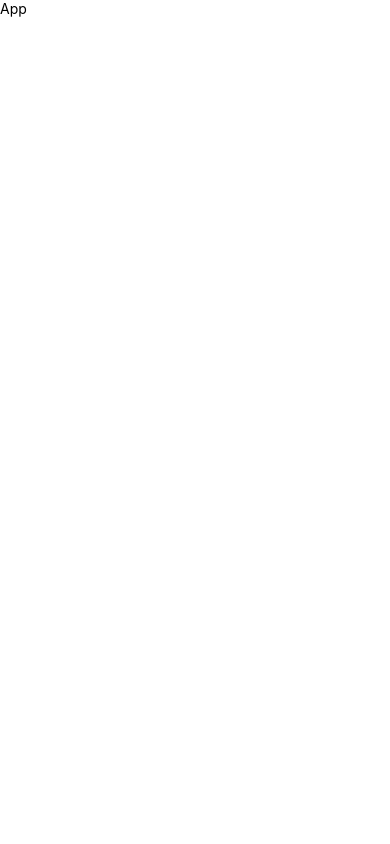
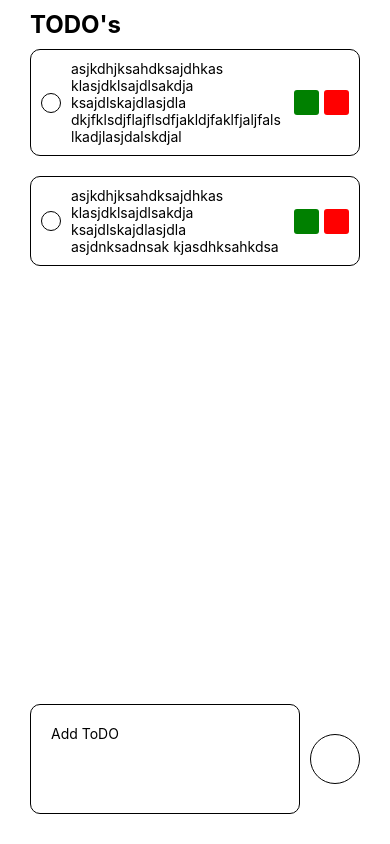
Before and after one commit to SenaNurB/todoApp, a React Native app: screen / in a window 390 px wide. Built offline with nearby package versions, Linux system fonts and the light colour scheme.

Commit message:
basic design

```diff
--- a/App.js
+++ b/App.js
@@ -1,14 +1,80 @@
-import {StyleSheet, Text, View} from 'react-native';
+import {
+  KeyboardAvoidingView,
+  SafeAreaView,
+  StyleSheet,
+  Text,
+  TouchableOpacity,
+  View,
+  Platform,
+} from 'react-native';
 import React from 'react';
+import TodoTextInput from './src/components/TodoTextInput';
+import TodoList from './src/components/TodoList';
+
+const data = [
+  {
+    id: '1',
+    text: 'asjkdhjksahdksajdhkas klasjdklsajdlsakdja ksajdlskajdlasjdla dkjfklsdjflajflsdfjakldjfaklfjaljfalslkadjlasjdalskdjal',
+    checked: false,
+  },
+  {
+    id: '2',
+    text: 'asjkdhjksahdksajdhkas klasjdklsajdlsakdja ksajdlskajdlasjdla asjdnksadnsak kjasdhksahkdsa',
+    checked: false,
+  },
+];
 
 const App = () => {
+  const [value, setValue] = React.useState('');
   return (
-    <View>
-      <Text>App</Text>
-    </View>
+    <SafeAreaView style={styles.container}>
+      <KeyboardAvoidingView
+        style={styles.mainContainer}
+        behavior={Platform.OS === 'ios' ? 'padding' : 'height'}>
+        <View style={styles.todoContainer}>
+          <Text style={styles.headerText}>TODO's</Text>
+
+          <TodoList data={data} />
+        </View>
+
+        <View style={styles.addTodoContainer}>
+          <TodoTextInput value={value} setValue={setValue} />
+          <TouchableOpacity style={styles.addButton}></TouchableOpacity>
+        </View>
+      </KeyboardAvoidingView>
+    </SafeAreaView>
   );
 };
 
 export default App;
 
-const styles = StyleSheet.create({});
+const styles = StyleSheet.create({
+  container: {
+    flex: 1,
+  },
+  mainContainer: {
+    flex: 1,
+    paddingHorizontal: 30,
+    paddingVertical: 10,
+  },
+  todoContainer: {
+    flex: 10,
+  },
+  addTodoContainer: {
+    flexDirection: 'row',
+    alignItems: 'center',
+    justifyContent: 'space-between',
+    marginBottom: 20,
+  },
+  headerText: {
+    fontSize: 24,
+    fontWeight: 'bold',
+  },
+  addButton: {
+    width: 50,
+    height: 50,
+    borderRadius: 50,
+    borderWidth: 1,
+    padding: 10,
+  },
+});
--- /dev/null
+++ b/src/components/ListItem.js
@@ -0,0 +1,59 @@
+import {StyleSheet, Text, View, TouchableOpacity} from 'react-native';
+import React from 'react';
+
+const ListItem = ({data}) => {
+  return (
+    <View style={styles.container}>
+      <TouchableOpacity>
+        <View style={styles.todoCheck}></View>
+      </TouchableOpacity>
+
+      <View style={styles.itemTextContainer}>
+        <Text>{data.text}</Text>
+      </View>
+
+      <TouchableOpacity>
+        <View style={[styles.actionIcon, {backgroundColor: 'green'}]}></View>
+      </TouchableOpacity>
+
+      <TouchableOpacity>
+        <View style={styles.actionIcon}></View>
+      </TouchableOpacity>
+    </View>
+  );
+};
+
+export default ListItem;
+
+const styles = StyleSheet.create({
+  container: {
+    padding: 10,
+    flexDirection: 'row',
+    elevation: 12,
+    borderRadius: 10,
+    marginVertical: 10,
+    borderWidth: 1,
+    alignItems: 'center',
+    justifyContent: 'space-between',
+  },
+  itemTextContainer: {
+    flex: 1,
+    marginRight: 5,
+  },
+  todoCheck: {
+    width: 20,
+    height: 20,
+    borderWidth: 1,
+    borderRadius: 10,
+    marginRight: 10,
+  },
+  actionIcon: {
+    height: 25,
+    width: 25,
+    justifyContent: 'center',
+    alignItems: 'center',
+    backgroundColor: 'red',
+    marginLeft: 5,
+    borderRadius: 3,
+  },
+});
--- /dev/null
+++ b/src/components/TodoList.js
@@ -0,0 +1,21 @@
+import {FlatList, StyleSheet} from 'react-native';
+import React from 'react';
+import ListItem from './ListItem';
+
+const TodoList = ({data}) => {
+  const renderTodoItem = itemData => {
+    return <ListItem data={itemData.item} />;
+  };
+
+  return (
+    <FlatList
+      data={data}
+      keyExtractor={item => item.id}
+      renderItem={renderTodoItem}
+    />
+  );
+};
+
+export default TodoList;
+
+const styles = StyleSheet.create({});
--- /dev/null
+++ b/src/components/TodoTextInput.js
@@ -0,0 +1,28 @@
+import {StyleSheet, TextInput} from 'react-native';
+import React from 'react';
+
+const TodoTextInput = ({value, setValue}) => {
+  return (
+    <TextInput
+      placeholder="Add ToDO"
+      style={styles.textInput}
+      multiline
+      numberOfLines={4}
+      maxLength={40}
+      onChangeText={text => setValue(text)}
+      value={value}
+    />
+  );
+};
+
+export default TodoTextInput;
+
+const styles = StyleSheet.create({
+  textInput: {
+    borderWidth: 1,
+    borderRadius: 10,
+    flex: 5,
+    marginRight: 10,
+    padding: 20,
+  },
+});
```
